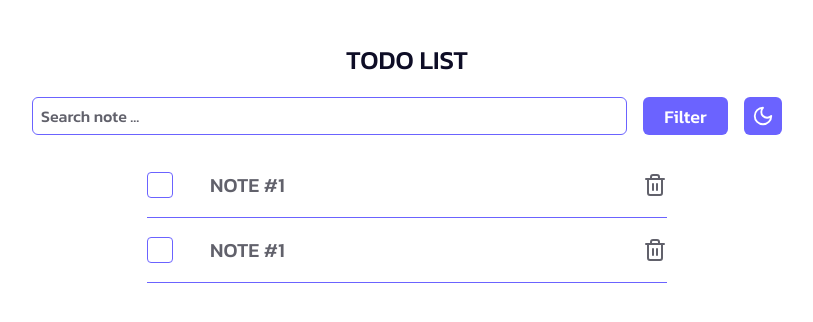
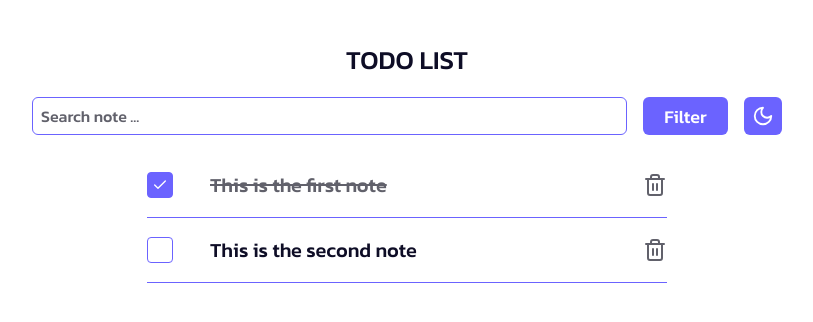
Before and after one commit to igor-mlv/todo-list, a Next.js app: page / in a window 1280 px wide. Shown: the top 322 px of the page, without its empty margins (233-1046 px from the left). Built offline with nearby package versions, Linux system fonts and the light colour scheme.

Commit message:
added notes array, added logic for checkbox

```diff
--- a/src/app/(todolist)/components/NoteInput.tsx
+++ b/src/app/(todolist)/components/NoteInput.tsx
@@ -1,8 +1,14 @@
 import { Input } from '@/components/ui/input'
 import React from 'react'
+import { cn } from "@/lib/utils"
 
-function NoteInput() {
-    const [value, setValue] = React.useState('');
+interface NoteInputProps {
+    content: string;
+    className: string;
+}
+
+function NoteInput({ content, className }: NoteInputProps) {
+    const [value, setValue] = React.useState(content);
 
     const handleOnChange = (event: { target: { value: string; }; }) => {
         setValue(event.target.value);
@@ -14,10 +20,11 @@ function NoteInput() {
     }, [value]);
     return (
         <Input
-            className="text-[20px] w-[420px] h-[20px] border-none focus-visible:ring-0 focus-visible:ring-offset-0"
+            className={cn("text-[20px] w-[420px] h-[20px] border-none focus-visible:ring-0 focus-visible:ring-offset-0", className)}
             type="text"
             placeholder="NOTE #1"
-            onChange={handleOnChange} />
+            onChange={handleOnChange}
+            value={value} />
     )
 }
 
--- a/src/app/(todolist)/components/NotesList.tsx
+++ b/src/app/(todolist)/components/NotesList.tsx
@@ -3,24 +3,38 @@ import React from 'react'
 import { Checkbox } from "@/components/ui/checkbox"
 import NoteInput from './NoteInput'
 import { Trash2 } from 'lucide-react';
+import initialNotesArray from '@/lib/NotesArray';
 
 function NotesList() {
+    const [notesArray, setNotesArray] = React.useState(initialNotesArray);
+    const handleCheckbox = (id: number) => {
+        const updatedNotes = notesArray.map(note => {
+            if (note.id === id) {
+                return { ...note, isCompleted: !note.isCompleted };
+            }
+            return note;
+        });
+        setNotesArray(updatedNotes);
+    };
+
+
     return (
         <div className="w-[520px] min-h-[520px] flex flex-col mt-[50px]">
-            <div className="w-full h-[26px] flex flex-row justify-between items-center
-             border-b-[1px] border-primary pb-[32px] mb-[32px]">
-                <Checkbox id="1" className='w-[26px] h-[26px]' />
-                <NoteInput />
-                <Trash2 className='text-muted-foreground hover:text-destructive' />
-            </div>
-            <div className="w-full h-[26px] flex flex-row justify-between items-center
-             border-b-[1px] border-primary pb-[32px]">
-                <Checkbox id="1" className='w-[26px] h-[26px]' />
-                <NoteInput />
-                <Trash2 className='text-muted-foreground hover:text-destructive' />
-            </div>
+            {notesArray.map((note: { id: number, content: string, isCompleted: boolean }) => (
+                <div key={note.id} className="w-full h-[26px] flex flex-row justify-between items-center border-b-[1px] border-primary pb-[32px] mb-[32px]">
+                    <Checkbox
+                        id={`${note.id}`}
+                        className='w-[26px] h-[26px]'
+                        onClick={() => handleCheckbox(note.id)}
+                        checked={note.isCompleted ? false : true} />
+
+                    <NoteInput content={note.content} className={`${!note.isCompleted && 'text-muted-foreground line-through'}`} />
+
+                    <Trash2 id={`${note.id}`} className='text-muted-foreground hover:text-destructive' />
+                </div>
+            ))}
         </div>
     )
 }
 
-export default NotesList
+export default NotesList;
--- /dev/null
+++ b/src/lib/notesArray.ts
@@ -0,0 +1,14 @@
+const notesArray = [
+    {
+        id: 1,
+        content: "This is the first note",
+        isCompleted: false,
+    },
+    {
+        id: 2,
+        content: "This is the second note",
+        isCompleted: true,
+    },
+];
+
+export default notesArray;
```
